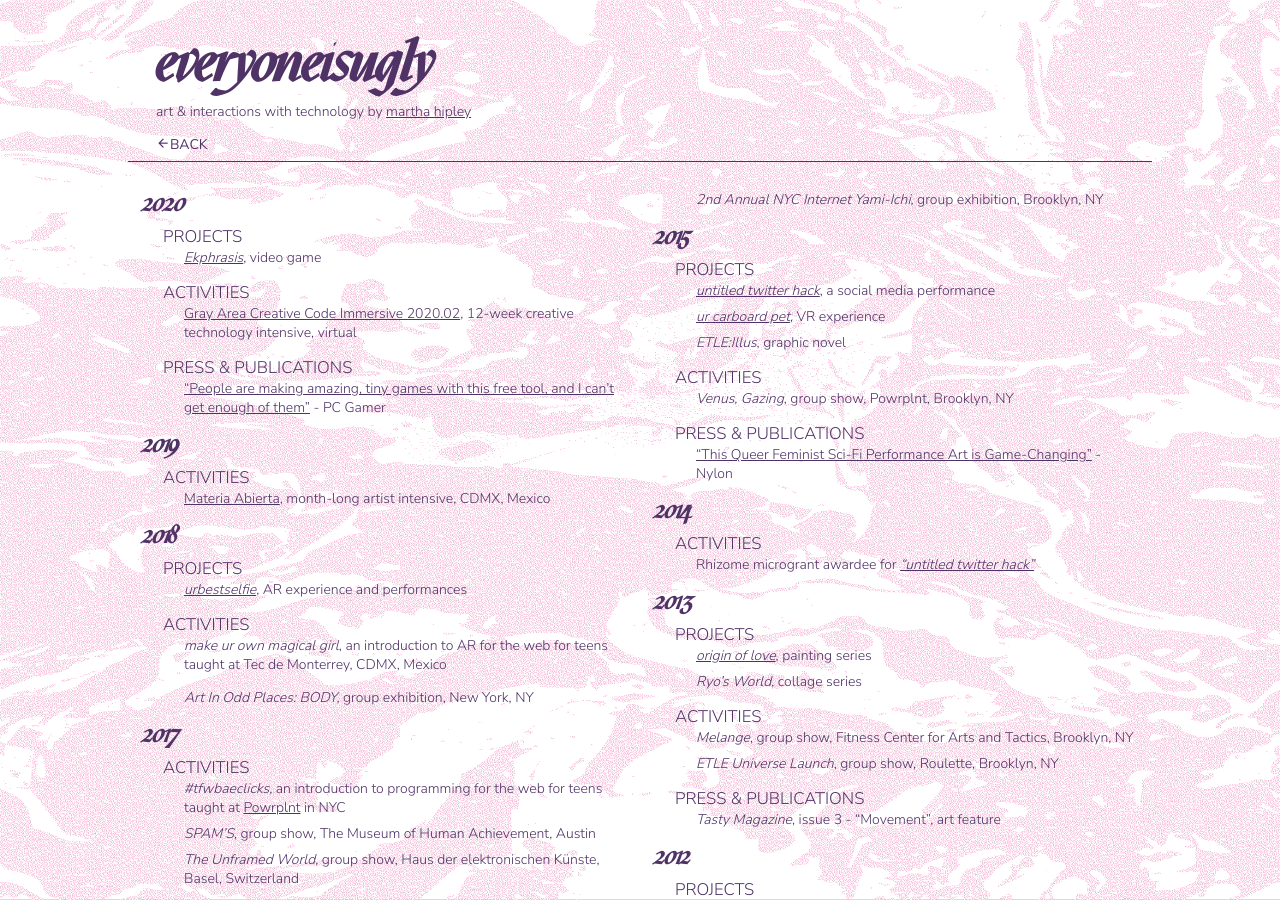
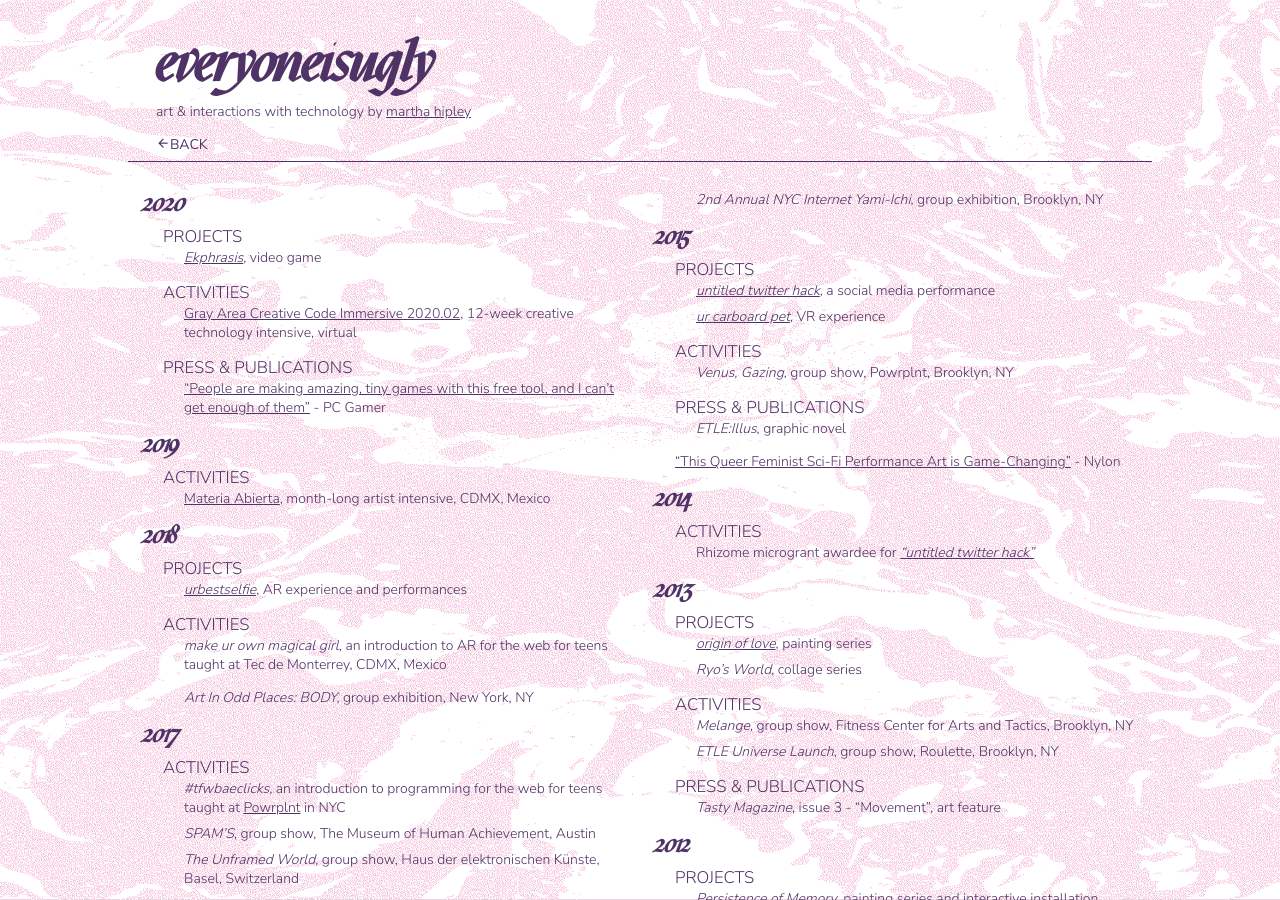
Before and after one commit to mhipley/everyoneisugly-2021, a Jekyll site: the page built from timeline.markdown, in a window 1280 px wide and 900 px high. Built offline with Jekyll 4.4.1, drawn with Linux system fonts in a browser that asks for light colours; some web fonts are replaced; part of the change alters nothing that is shown.

```diff
--- a/timeline.markdown
+++ b/timeline.markdown
@@ -76,7 +76,6 @@ permalink: /timeline/
 
   - [*untitled twitter hack*](/projects/twitter/), a social media performance
   - [*ur carboard pet*](/projects/urcardboardpet/), VR experience
-  - *ETLE:Illus*, graphic novel
 
 - ##### Activities
 
@@ -84,7 +83,8 @@ permalink: /timeline/
 
 - ##### Press & Publications
 
-  - ["This Queer Feminist Sci-Fi Performance Art is Game-Changing"](https://www.nylon.com/articles/etle-universe) - Nylon
+  - *ETLE:Illus*, graphic novel
+- ["This Queer Feminist Sci-Fi Performance Art is Game-Changing"](https://www.nylon.com/articles/etle-universe) - Nylon
 
 
 
```
